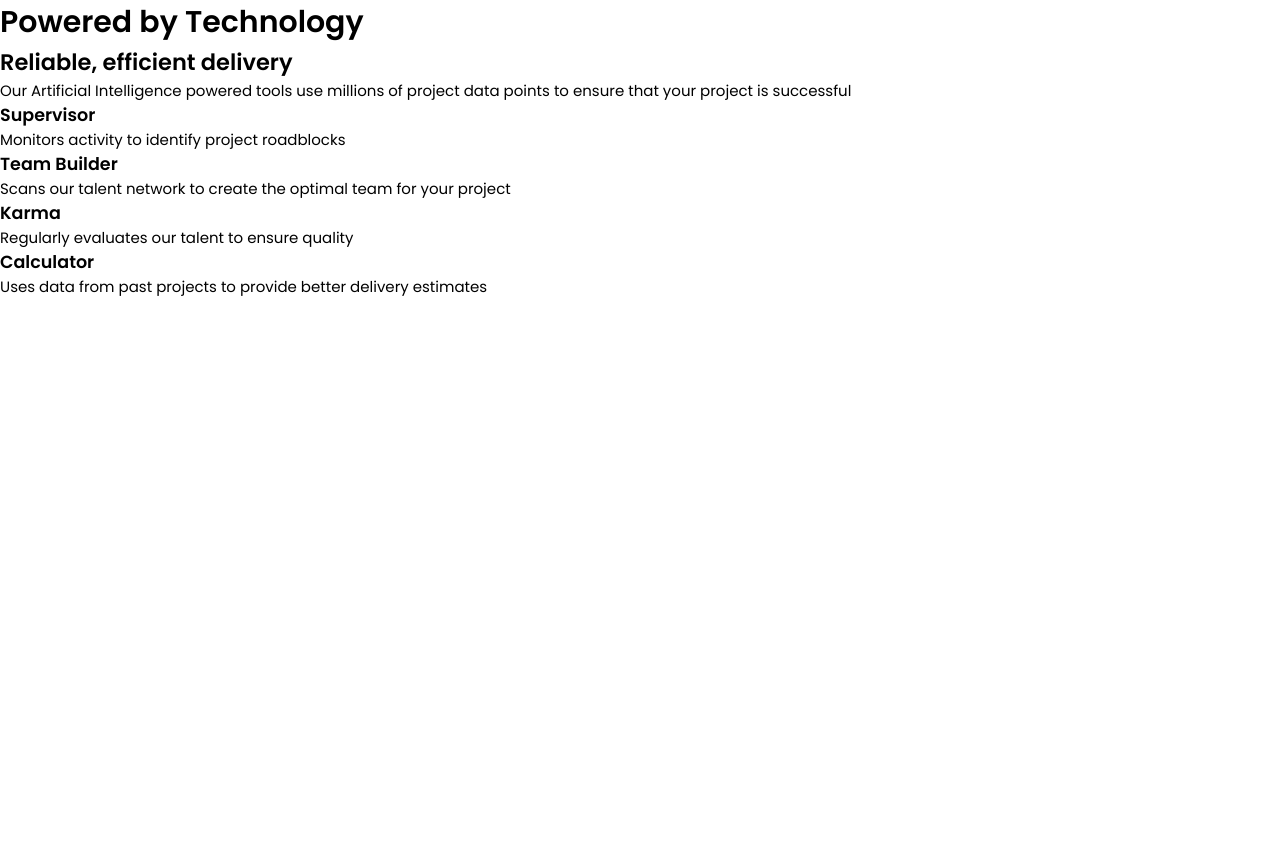
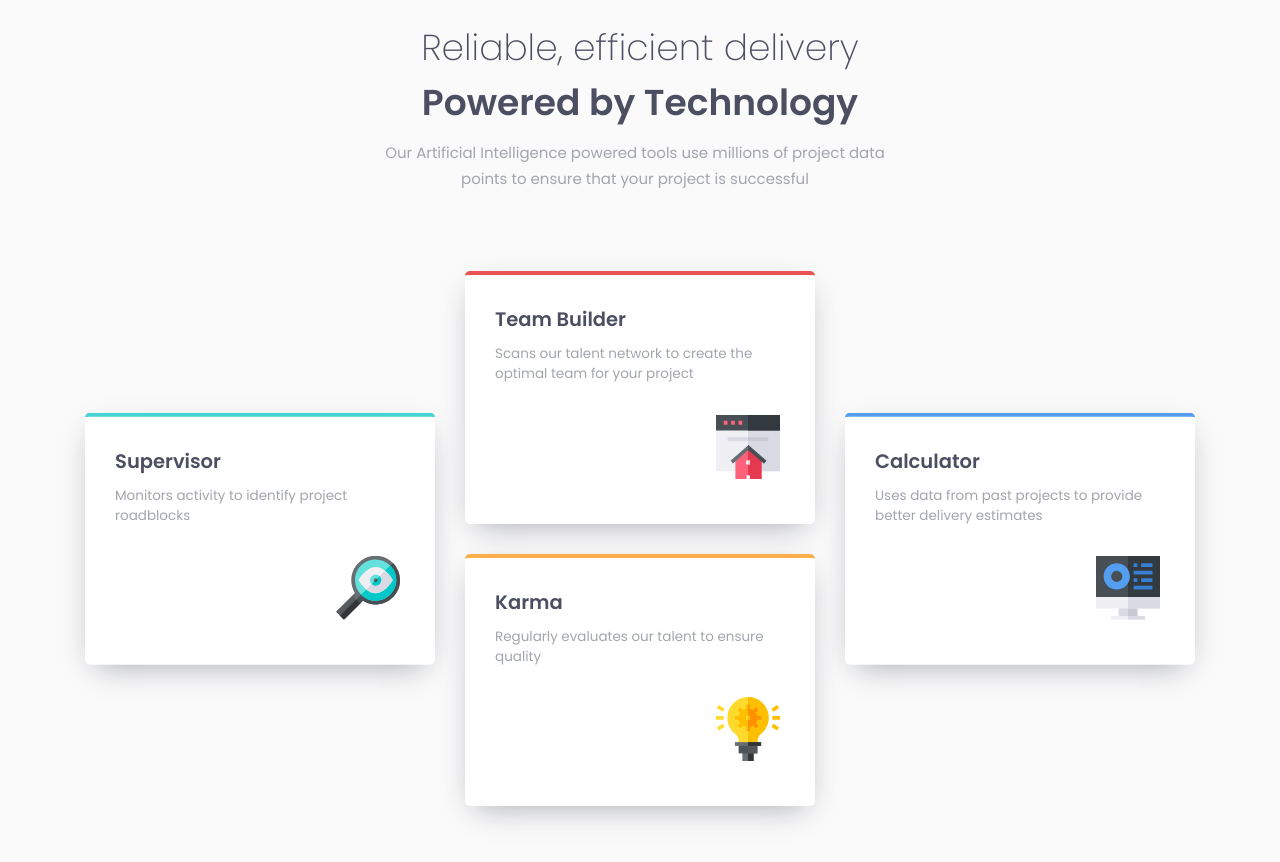
Before and after one commit to jwalczak94/Four-card-feature-section, a plain HTML site: page index.html in a window 1280 px wide. Before the commit the page ends 800 px from the top, so only its background shows below. Drawn offline with Linux system fonts and the light colour scheme.

Commit message:
update html and css files

```diff
--- a/index.html
+++ b/index.html
@@ -11,27 +11,31 @@
 
 <body>
   <header>
+    <h2>Reliable, efficient delivery</h2>
     <h1>Powered by Technology</h1>
-    <h2>Reliable, efficient delivery</h2>
-    <p>Our Artificial Intelligence powered tools use millions of project data points
+    <p id="description">Our Artificial Intelligence powered tools use millions of project data points
       to ensure that your project is successful</p>
   </header>
   <main>
-    <section>
+    <section class="clearfix" id="cyan">
       <h3>Supervisor</h3>
       <p>Monitors activity to identify project roadblocks</p>
+      <img src="./images/icon-supervisor.svg" alt="Supervisor icon">
     </section>
-    <section>
+    <section class="clearfix" id="red">
       <h3>Team Builder</h3>
       <p>Scans our talent network to create the optimal team for your project</p>
+      <img src="./images/icon-team-builder.svg" alt="Team builder icon">
     </section>
-    <section>
+    <section class="clearfix" id="orange">
       <h3>Karma</h3>
       <p>Regularly evaluates our talent to ensure quality</p>
+      <img src="./images/icon-karma.svg" alt="Karma icon">
     </section>
-    <section>
+    <section class="clearfix" id="blue">
       <h3>Calculator</h3>
       <p>Uses data from past projects to provide better delivery estimates</p>
+      <img src="./images/icon-calculator.svg" alt="Calculator icon">
     </section>
   </main>
 </body>
--- a/style.css
+++ b/style.css
@@ -13,10 +13,144 @@
   --Blue: hsl(212, 86%, 64%);
   --VeryDarkBlue: hsl(234, 12%, 34%);
   --GrayishBlue: hsl(229, 6%, 66%);
-  --VeryLightGray: hsl(0, 0%, 98%)
+  --VeryLightGray: hsl(0, 0%, 98%);
+  --White: hsl(0, 0%, 100%);
+}
+
+.clearfix::after {
+  content: "";
+  display: block;
+  clear: both;
 }
 
 body {
   font-size: 15px;
   font-family: 'Poppins', sans-serif;
+  background-color: var(--VeryLightGray);
 }
+
+header {
+  text-align: center;
+  width: 315px;
+  margin: 20px auto;
+}
+
+h1 {
+  color: var(--VeryDarkBlue);
+  font-weight: 600;
+  font-size: 1.7em;
+}
+
+h2 {
+  color: var(--VeryDarkBlue);
+  font-weight: 200;
+  font-size: 1.7em;
+}
+
+#description {
+  font-size: 1em;
+  line-height: 1.7;
+  font-size: 1em;
+}
+
+main {
+  /* position: relative; */
+  width: 315px;
+  margin: 80px auto;
+}
+
+section {
+  /* position: absolute; */
+  display: block;
+  background-color: var(--White);
+  margin-top: 25px;
+  border-top: 4px solid;
+  border-radius: 5px;
+  padding: 20px 25px 25px 20px;
+  box-shadow: 0 10px 30px -10px var(--GrayishBlue);
+}
+
+h3 {
+  color: var(--VeryDarkBlue);
+  font-weight: 600;
+  font-size: 1.30em;
+}
+
+p {
+  margin: 10px 10px 30px 0;
+  color: var(--GrayishBlue);
+  font-weight: 400;
+  font-size: 0.9em;
+  line-height: 1.5;
+}
+
+#cyan {
+  border-color: var(--Cyan);
+}
+
+#red {
+  border-color: var(--Red);
+}
+
+#orange {
+  border-color: var(--Orange);
+}
+
+#blue {
+  border-color: var(--Blue);
+}
+
+img {
+  float: right;
+}
+
+@media(min-width: 1025px) {
+
+  header {
+    width: 550px;
+    margin: 20px auto;
+  }
+
+  h1,
+  h2 {
+    font-size: 2.4em;
+  }
+
+  main {
+    position: relative;
+    width: 1110px;
+    height: 535px;
+    margin: 80px auto;
+  }
+
+  section {
+    position: absolute;
+    width: 350px;
+    margin-top: 0;
+    padding: 30px 35px 45px 30px;
+  }
+
+  #cyan {
+    top: 50%;
+    left: 0;
+    transform: translateY(-50%);
+  }
+
+  #red {
+    top: 0;
+    left: 50%;
+    transform: translateX(-50%);
+  }
+
+  #orange {
+    bottom: 0;
+    left: 50%;
+    transform: translateX(-50%);
+  }
+
+  #blue {
+    top: 50%;
+    right: 0;
+    transform: translateY(-50%);
+  }
+}
```
